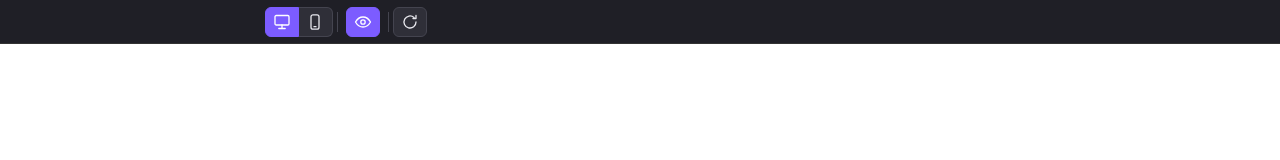
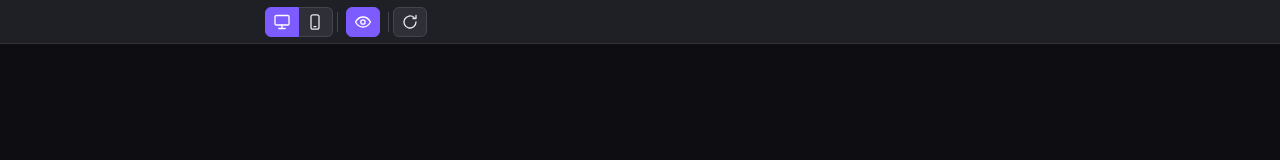
Before and after one commit to m3nt41/webedithor, a website built with Vite: page index.html in a window 1280 px wide. Both pictures are taken after a click on the button 362 px from the left and 21 px from the top of the page. Built offline with nearby package versions, Linux system fonts and the light colour scheme.

Commit message:
Pulido: la Vista previa ya no parpadea en blanco al abrir ni al Reiniciar (iframe oculto hasta el load, tope 1.5 s); test
Co-Authored-By: Claude Sonnet 5.5 <noreply@anthropic.com>

```diff
--- a/src/styles/app.css
+++ b/src/styles/app.css
@@ -158,7 +158,9 @@ details.bloque .variantes button:hover { background: #3b3470; }
 #vista-previa .divisor { width: 1px; height: 20px; background: #44444f; margin: 0 4px; }
 #vista-previa .ico-btn:focus-visible { outline: 2px solid #a794ff; outline-offset: 2px; }
 #vista-previa .vp-escenario { flex: 1; min-height: 0; display: flex; justify-content: center; background: #0e0e12; }
-#vista-previa iframe { width: 100%; height: 100%; border: 0; background: #fff; }
+#vista-previa iframe { width: 100%; height: 100%; border: 0; background: transparent; opacity: 0; transition: opacity .12s ease-out; }
+#vista-previa iframe.listo { opacity: 1; }
+@media (prefers-reduced-motion: reduce) { #vista-previa iframe { transition: none; } }
 #vista-previa.movil iframe { width: 390px; flex: none; }
 
 /* ---- Controles visuales del inspector (Fase 1) ---- */
--- a/src/ui/vistaprevia.js
+++ b/src/ui/vistaprevia.js
@@ -40,6 +40,7 @@ export function abrirVistaPrevia() {
 
   // Si el foco está dentro del iframe, sus teclas no llegan al documento: se escucha Esc dentro.
   frame.addEventListener('load', () => {
+    mostrar(); // ya cargó: se hace visible (tras el siguiente frame, para que haya pintado)
     try {
       const doc = frame.contentDocument;
       doc.addEventListener('keydown', (e) => { if (e.key === 'Escape') cerrarVistaPrevia(); });
@@ -57,7 +58,19 @@ export function abrirVistaPrevia() {
     } catch { /* sin acceso: nada */ }
   });
   // Regenerar el srcdoc recarga el iframe entero (scroll en 0, animaciones de entrada y de scroll desde cero).
-  const cargar = () => { frame.srcdoc = exportHTML(getState().page); };
+  // Mientras carga, el iframe queda con opacity 0 (sin fondo blanco a la vista); se muestra en 'load' o, si no llega, a los 1.5 s.
+  let temporizador = 0;
+  const mostrar = () => {
+    clearTimeout(temporizador);
+    requestAnimationFrame(() => frame.classList.add('listo'));
+    temporizador = setTimeout(() => frame.classList.add('listo'), 60); // por si rAF no corre (pestaña oculta)
+  };
+  const cargar = () => {
+    clearTimeout(temporizador);
+    frame.classList.remove('listo');
+    frame.srcdoc = exportHTML(getState().page);
+    temporizador = setTimeout(() => frame.classList.add('listo'), 1500); // tope de seguridad si 'load' nunca llega
+  };
   cargar();
 
   const modo = (movil) => {
```
Also changed, not shown: PROGRESS.md (+1 -0 lines), tests/vista-previa.mjs (+25 -0 lines).
